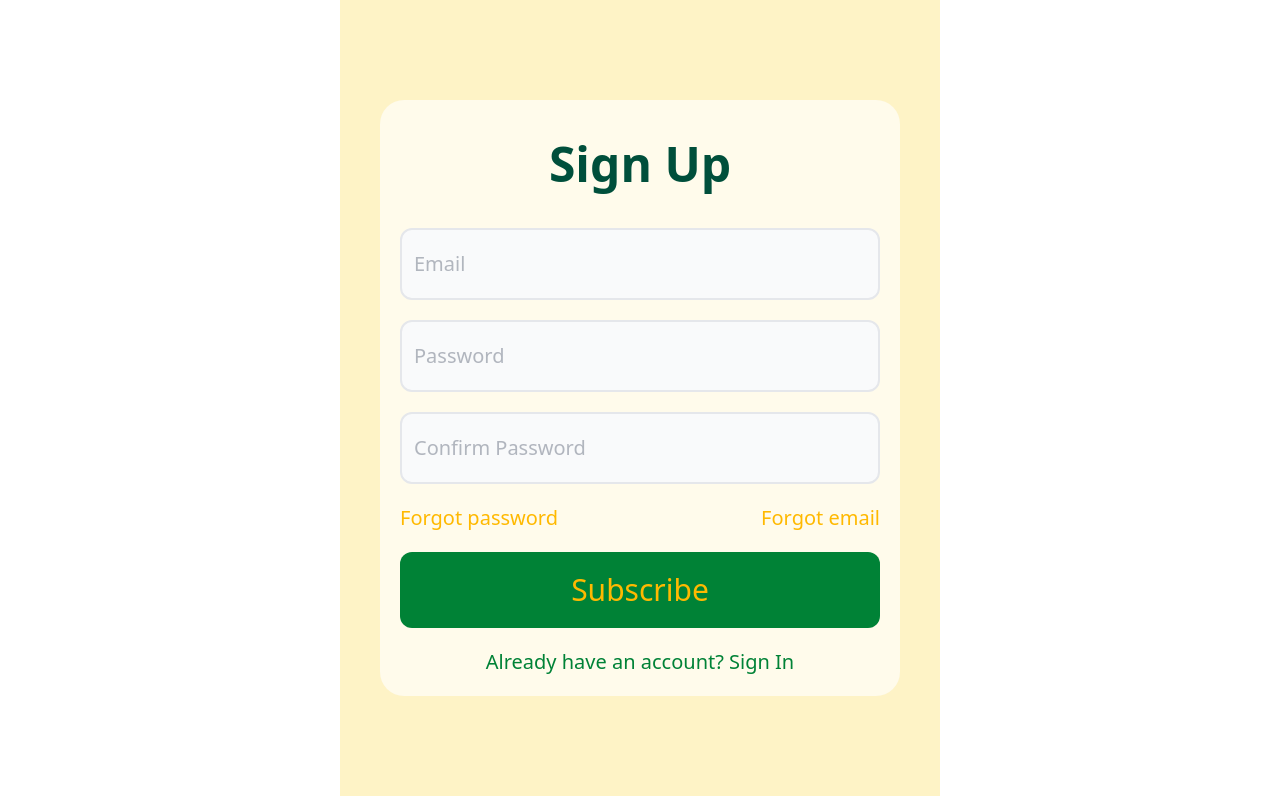
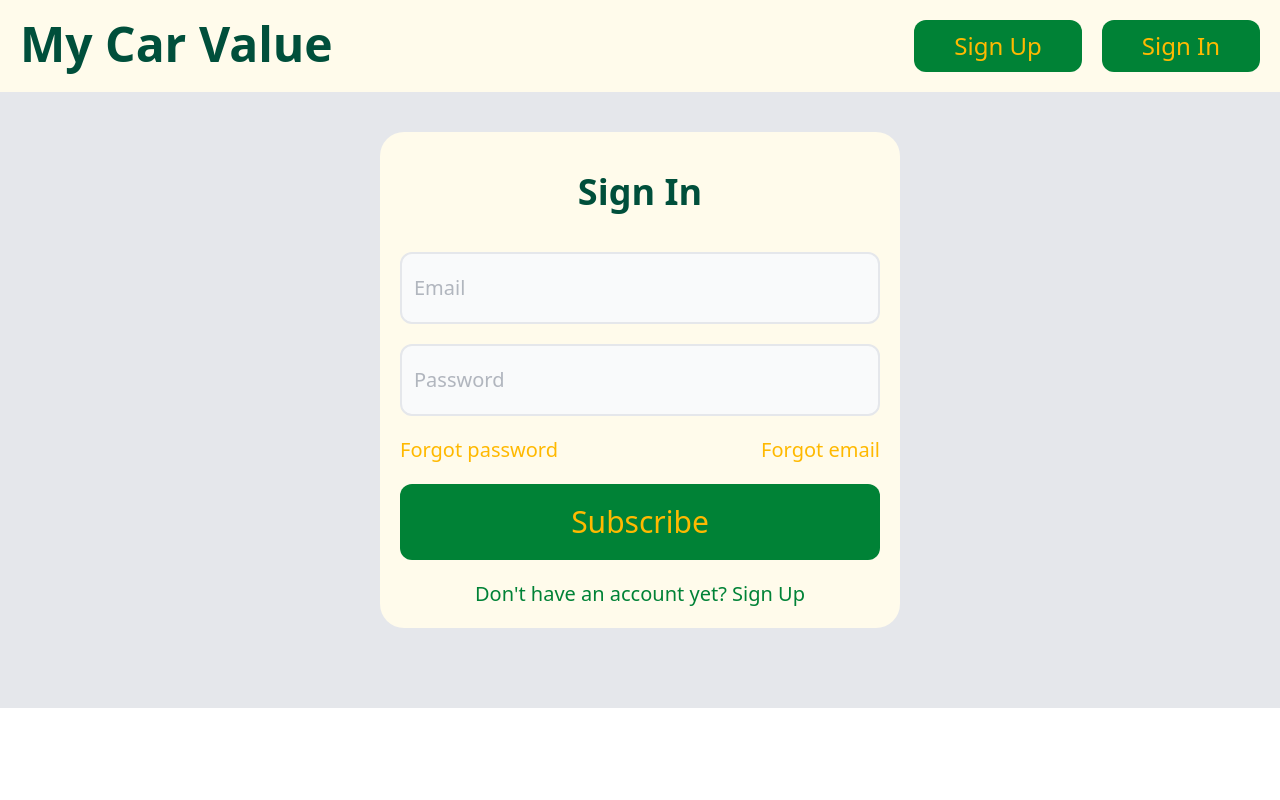
Before and after one commit to LSLWebDevelopment/my_car_value-front-end, a React (Vite) app: page /signIn in a window 1280 px wide. Built offline with nearby package versions, Linux system fonts and the light colour scheme.

Commit message:
Created the Log In page Implemented navigation between the pages Created the nav bar

```diff
--- a/package.json
+++ b/package.json
@@ -14,6 +14,7 @@
     "axios": "^1.11.0",
     "react": "^19.1.1",
     "react-dom": "^19.1.1",
+    "react-router-dom": "^7.9.1",
     "tailwindcss": "^4.1.13"
   },
   "devDependencies": {
--- a/src/App.tsx
+++ b/src/App.tsx
@@ -1,9 +1,29 @@
-import { CreateUserPage } from "./users/pages/CreateUserPage";
+import { createBrowserRouter, RouterProvider } from "react-router-dom";
+import { CreateUserPage } from "./users/pages/SignUpPage";
+import { Root } from "./users/pages/Root";
+import { SignInPage } from "./users/pages/SignInPage";
+
+const router = createBrowserRouter([
+  {
+    path: "/",
+    element: <Root />,
+    children: [
+      {
+        path: "/signUp",
+        element: <CreateUserPage />,
+      },
+      {
+        path: "/signIn",
+        element: <SignInPage />,
+      },
+    ],
+  },
+]);
 
 export function App() {
   return (
-    <main>
-      <CreateUserPage />
+    <main className="bg-gray-200 pb-20">
+      <RouterProvider router={router} />
     </main>
   );
 }
--- a/src/users/components/Header.tsx
+++ b/src/users/components/Header.tsx
@@ -1,4 +1,5 @@
 import type { ReactNode } from "react";
+import { Link } from "react-router-dom";
 
 interface HeaderProps {
   children: ReactNode;
@@ -6,8 +7,24 @@ interface HeaderProps {
 
 export function Header({ children }: HeaderProps) {
   return (
-    <header className="text-center mt-5">
-      <h1 className="text-emerald-900 font-bold text-5xl">{children}</h1>
+    <header className="flex justify-between mb-10 p-5 bg-amber-50 w-full">
+      <Link to="/">
+        <h1 className="text-emerald-900 font-bold text-5xl">{children}</h1>
+      </Link>
+      <nav className="flex gap-5 text-2xl font-medium cursor-pointer">
+        <Link
+          to="signUp"
+          className="bg-green-700 py-2.5 px-10 rounded-xl text-amber-400"
+        >
+          Sign Up
+        </Link>
+        <Link
+          to="signIn"
+          className="bg-green-700 py-2.5 px-10 rounded-xl text-amber-400"
+        >
+          Sign In
+        </Link>
+      </nav>
       {/* <h1 className="text-red-700 font-bold text-5xl">{children}</h1> */}
     </header>
   );
--- /dev/null
+++ b/src/users/components/SignInComponent.tsx
@@ -0,0 +1,81 @@
+import { useState, type ChangeEvent, type FormEvent } from "react";
+import { Link } from "react-router-dom";
+import type { ICreateUser } from "../entities/user.entity";
+import { useCreateUserContext } from "../hooks/useCreateUserContext";
+import { SubTitle } from "./SubTitle";
+
+export function SignInComponent() {
+  const { createUser } = useCreateUserContext();
+  const [email, setEmail] = useState("");
+  const [password, setPassword] = useState("");
+
+  const handleEmailChange = (event: ChangeEvent<HTMLInputElement>) => {
+    console.log(event.target.value);
+    setEmail(event.target.value);
+  };
+
+  const handlePasswordChange = (event: ChangeEvent<HTMLInputElement>) => {
+    console.log(event.target.value);
+    setPassword(event.target.value);
+  };
+
+  const handleSubmit = (event: FormEvent) => {
+    event.preventDefault();
+
+    const data: ICreateUser = {
+      email,
+      password,
+    };
+
+    setEmail("");
+    setPassword("");
+    createUser(data);
+  };
+
+  return (
+    <div className="bg-amber-50 py-5 w-130 m-auto rounded-3xl">
+      <SubTitle>Sign In</SubTitle>
+      <form onSubmit={handleSubmit} className="mt-10 px-5">
+        <div>
+          {/* <label htmlFor="email">Email</label> */}
+          <input
+            type="email"
+            value={email}
+            onChange={handleEmailChange}
+            placeholder="Email"
+            className="border-2 border-gray-200 bg-gray-50 rounded-xl py-5 px-3 w-full mb-5 text-xl font-medium text-gray-500"
+          />
+        </div>
+
+        <div>
+          {/* <label htmlFor="password">Password</label> */}
+          <input
+            type="password"
+            value={password}
+            placeholder="Password"
+            onChange={handlePasswordChange}
+            className="border-2 border-gray-200 bg-gray-50 rounded-xl py-5 px-3 w-full mb-5 text-xl font-medium text-gray-500"
+          />
+        </div>
+
+        <div>
+          <div className="flex justify-between text-amber-400 font-medium text-xl">
+            <a href="#">Forgot password</a>
+            <a href="#">Forgot email</a>
+          </div>
+        </div>
+        <div>
+          <button
+            type="submit"
+            className="w-full my-5 bg-green-700 py-5 rounded-xl text-amber-400 font-medium text-3xl cursor-pointer"
+          >
+            Subscribe
+          </button>
+        </div>
+        <div className="text-center text-green-700 font-medium text-xl">
+          <Link to="/signUp">Don't have an account yet? Sign Up</Link>
+        </div>
+      </form>
+    </div>
+  );
+}
--- a/src/users/components/CreateUserForm.tsx
+++ b/src/users/components/SignUpComponent.tsx
@@ -1,7 +1,8 @@
 import { useState, type ChangeEvent, type FormEvent } from "react";
+import type { ICreateUser } from "../entities/user.entity";
 import { useCreateUserContext } from "../hooks/useCreateUserContext";
-import { Header } from "./Header";
-import type { ICreateUser } from "../entities/user.entity";
+import { SubTitle } from "./SubTitle";
+import { Link } from "react-router-dom";
 
 export function CreateUserForm() {
   const { createUser } = useCreateUserContext();
@@ -47,7 +48,7 @@ export function CreateUserForm() {
 
   return (
     <div className="bg-amber-50 py-5 w-130 m-auto rounded-3xl">
-      <Header>Sign Up</Header>
+      <SubTitle>Sign Up</SubTitle>
       <form onSubmit={handleSubmit} className="mt-10 px-5">
         <div>
           {/* <label htmlFor="email">Email</label> */}
@@ -80,10 +81,10 @@ export function CreateUserForm() {
             onChange={handleConfirmPasswordChange}
             className="border-2 border-gray-200 bg-gray-50 rounded-xl py-5 px-3 w-full mb-5 text-xl font-medium text-gray-500"
           />
-          <div className="flex justify-between text-amber-400 font-medium text-xl">
+          {/* <div className="flex justify-between text-amber-400 font-medium text-xl">
             <a href="#">Forgot password</a>
             <a href="#">Forgot email</a>
-          </div>
+          </div> */}
         </div>
         <div>
           <button
@@ -94,7 +95,7 @@ export function CreateUserForm() {
           </button>
         </div>
         <div className="text-center text-green-700 font-medium text-xl">
-          <a href="#">Already have an account? Sign In</a>
+          <Link to="/signIn">Already have an account? Sign In</Link>
         </div>
       </form>
     </div>
--- /dev/null
+++ b/src/users/components/SubTitle.tsx
@@ -0,0 +1,14 @@
+import type { ReactNode } from "react";
+
+interface HeaderProps {
+  children: ReactNode;
+}
+
+export function SubTitle({ children }: HeaderProps) {
+  return (
+    <header className="text-center mt-5">
+      <h2 className="text-emerald-900 font-bold text-4xl">{children}</h2>
+      {/* <h1 className="text-red-700 font-bold text-5xl">{children}</h1> */}
+    </header>
+  );
+}
--- a/src/users/pages/CreateUserPage.tsx
+++ /dev/null
@@ -1,9 +0,0 @@
-import { CreateUserForm } from "../components/CreateUserForm";
-
-export function CreateUserPage() {
-  return (
-    <section className="bg-amber-100 w-150 m-auto py-25">
-      <CreateUserForm />
-    </section>
-  );
-}
--- /dev/null
+++ b/src/users/pages/HomePage.tsx
@@ -0,0 +1,5 @@
+import { Root } from "./Root";
+
+export function HomePage() {
+  return <Root />;
+}
--- /dev/null
+++ b/src/users/pages/Root.tsx
@@ -0,0 +1,11 @@
+import { Outlet } from "react-router-dom";
+import { Header } from "../components/Header";
+
+export function Root() {
+  return (
+    <div>
+      <Header>My Car Value</Header>
+      <Outlet />
+    </div>
+  );
+}
--- /dev/null
+++ b/src/users/pages/SignInPage.tsx
@@ -0,0 +1,5 @@
+import { SignInComponent } from "../components/SignInComponent";
+
+export function SignInPage() {
+  return <SignInComponent />;
+}
--- /dev/null
+++ b/src/users/pages/SignUpPage.tsx
@@ -0,0 +1,9 @@
+import { CreateUserForm } from "../components/SignUpComponent";
+
+export function CreateUserPage() {
+  return (
+    // <section className="bg-amber-100 w-150 m-auto py-25">
+    <CreateUserForm />
+    // </section>
+  );
+}
```
Also changed, not shown: 1 other file (tests, documents, lock files or other folders).
